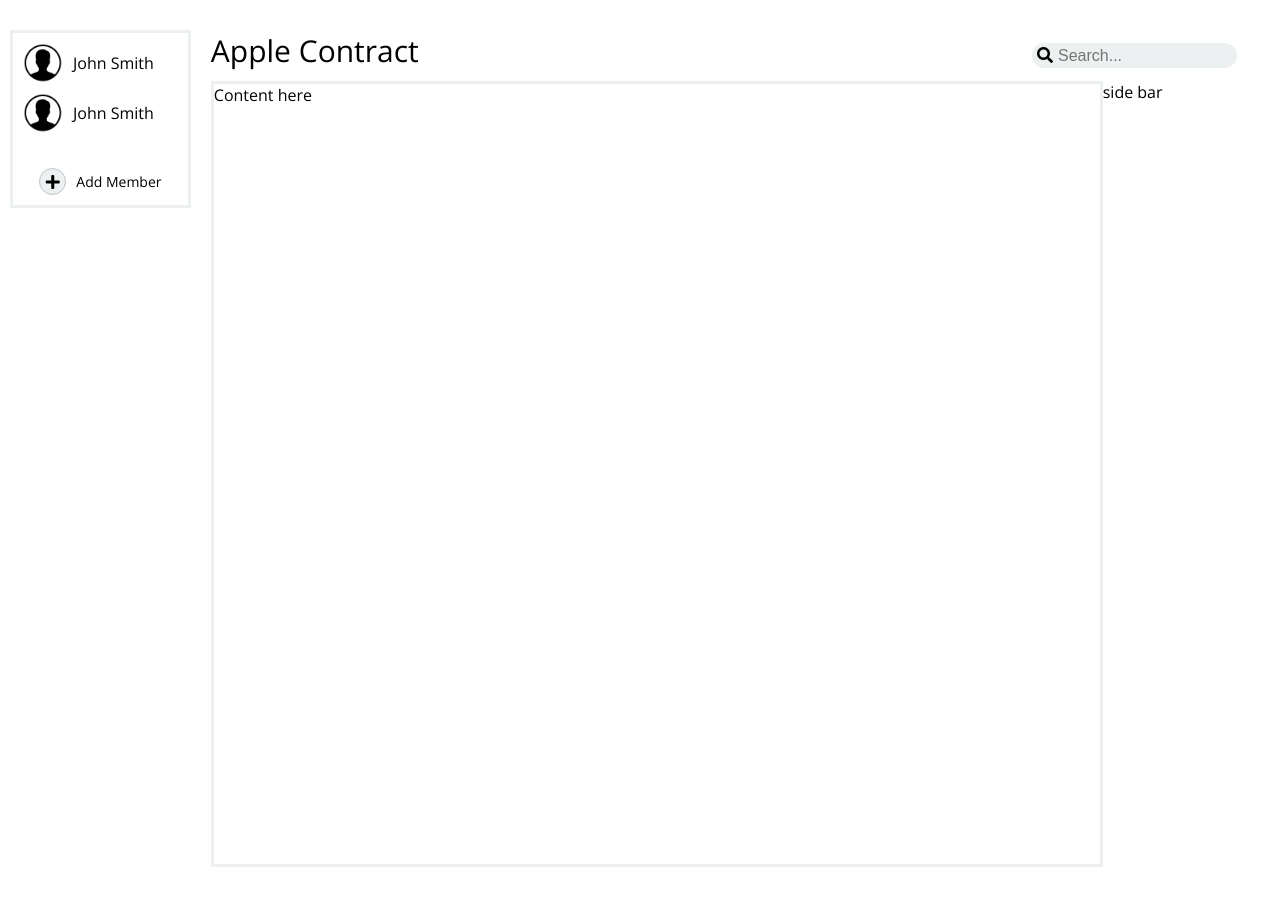
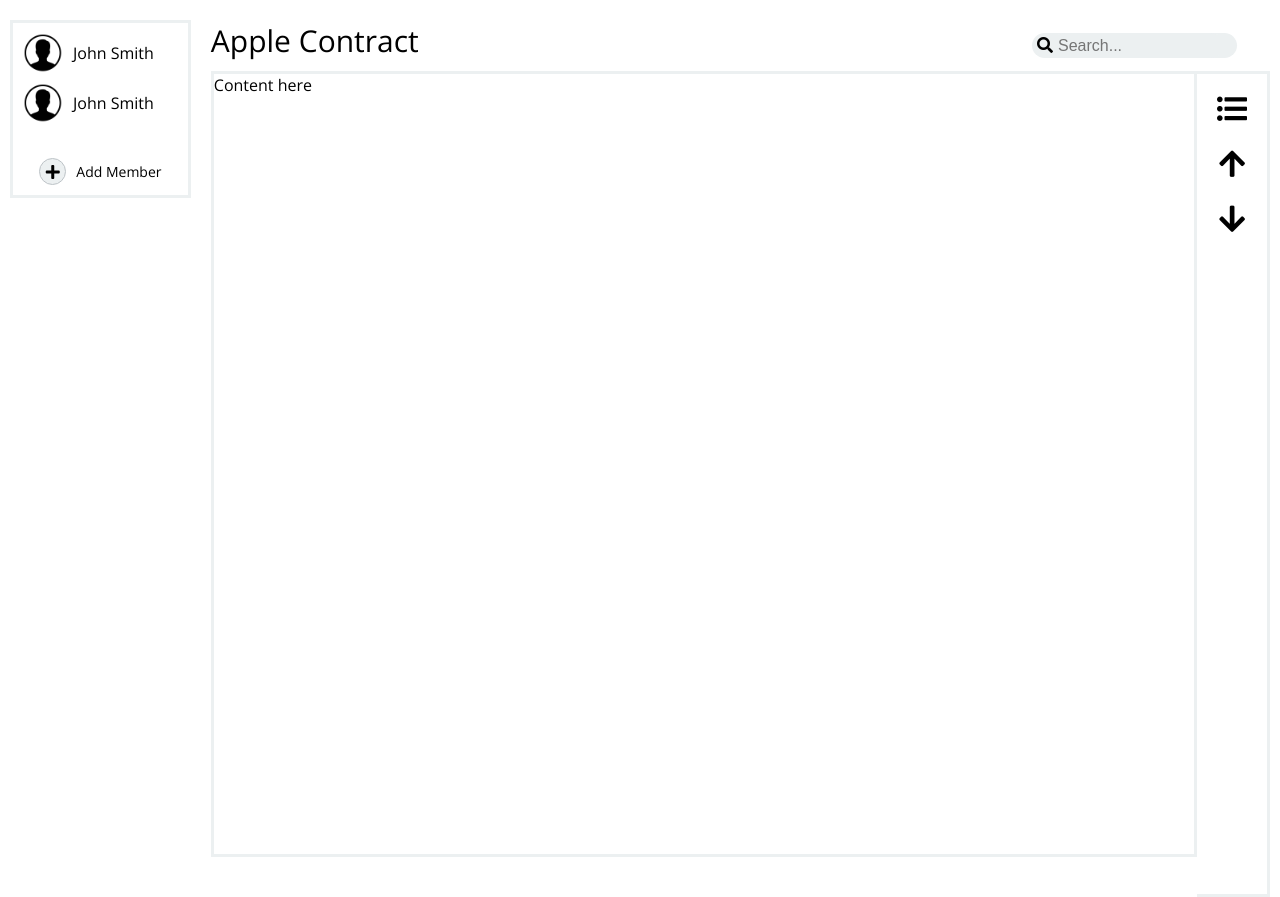
Before and after one commit to gaber85/docco-frontend, a React (Create React App) app in the folder client/: page / in a window 1280 px wide. Before the commit the page ends 867 px from the top, so only its background shows below. Built offline with nearby package versions, Linux system fonts and the light colour scheme.

Commit message:
feat: add SideBar component

```diff
--- /dev/null
+++ b/client/src/components/SideBar/SideBar.css
@@ -0,0 +1,20 @@
+.side-bar {
+  display: flex;
+  flex-direction: column;
+  align-items: center;
+  padding: 20px;
+  font-size: 30px;
+  border: solid;
+  border-left: hidden;
+  border-color: #ECF0F1;
+  height: 100%;
+}
+
+.icons {
+  padding-bottom: 25px;
+}
+
+.icons:hover {
+  transform: scale(1.2);
+  color: #F1C40F;
+}
--- /dev/null
+++ b/client/src/components/SideBar/SideBar.js
@@ -0,0 +1,15 @@
+import React from 'react';
+import './SideBar.css';
+
+const SideBar = (props) => {
+  const { clickUp, clickDown, table } = props;
+    return (
+      <div className="side-bar">
+        <i role='button' tabIndex='0' className="fas fa-list-ul icons" onClick={table} onKeyPress={table}/>
+        <i role='button' tabIndex='-1' className="fas fa-arrow-up icons" onClick={clickUp} onKeyPress={clickUp} />
+        <i role='button' tabIndex='-2' className="fas fa-arrow-down icons" onClick={clickDown} onKeyPress={clickDown}/>
+      </div>
+    );
+}
+
+export default SideBar;
--- /dev/null
+++ b/client/src/components/SideBar/index.js
@@ -0,0 +1,3 @@
+import SideBar from './SideBar';
+
+export default SideBar;
--- a/client/src/containers/ContractPage/ContractPage.css
+++ b/client/src/containers/ContractPage/ContractPage.css
@@ -1,6 +1,6 @@
 .main-container {
   display: flex;
-  padding-top: 20px;
+  padding-top: 10px;
   height: 100%;
 }
 
@@ -30,11 +30,3 @@
   height: 100%;
   width: 100%;
 }
-
-.contract-section {
-  flex: 1;
-}
-
-.sidebar-controls {
-  width: 200px;
-}
--- a/client/src/containers/ContractPage/ContractPage.js
+++ b/client/src/containers/ContractPage/ContractPage.js
@@ -3,6 +3,7 @@
 import SearchBar from '../../components/SearchBar'
 import TeamSection from '../../components/TeamSection';
 import ContractSection from '../../components/ContractSection';
+import SideBar from '../../components/SideBar';
 // eslint-disable-next-line
 class ContractPage extends Component {
   render() {
@@ -17,9 +18,9 @@
             <div className="search-bar-section"><SearchBar/></div>
           </div>
           <div className="contract">
-            <ContractSection className="contract-section" />
+            <ContractSection />
             <div className="sidebar-controls">
-            side bar
+            <SideBar />
             </div>
           </div>
           </div>
```
